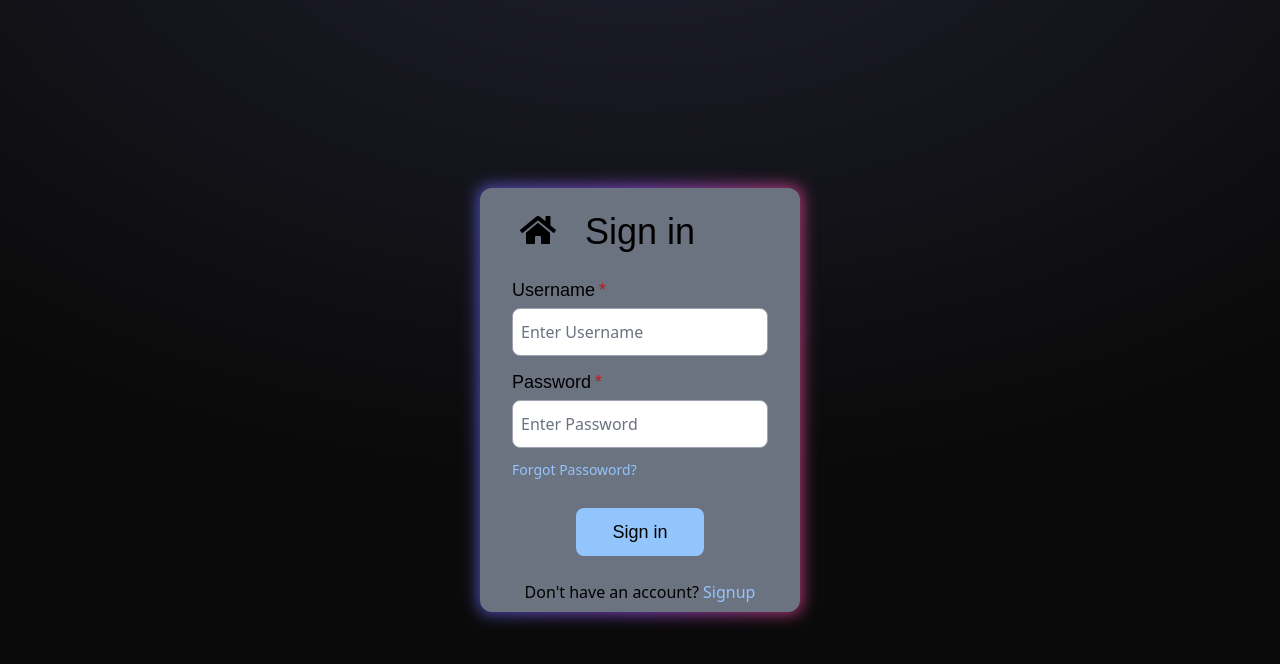
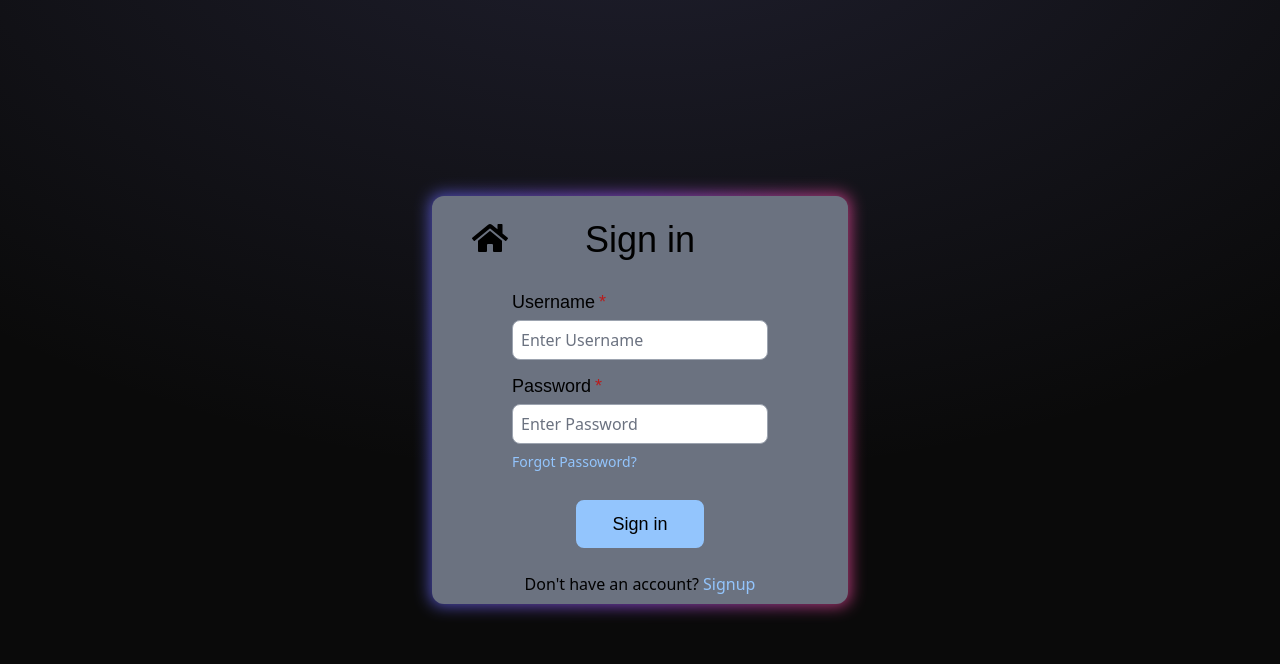
Before and after one commit to rash-27/nexus-project-01, a React (Vite) app: page /signin in a window 1280 px wide. Shown: the top 664 px of the page. Built offline with nearby package versions, Linux system fonts and the light colour scheme; a web font is replaced by a local one.

Commit message:
change padding

```diff
--- a/src/components/Input.tsx
+++ b/src/components/Input.tsx
@@ -12,10 +12,10 @@ interface InputProps{
 function Input({type , onChange ,required=false , placeHolder, label , errorMessage=''}: InputProps) {
 
   return (
-    <div className="pb-3">
+    <div className="pb-2 pt-1 mx-6 md:mx-20">
       <div className="font-display text-md md:text-lg pb-1">{label}{required && <span className="text-red-700 pl-1">*</span>}</div>
       <div>
-      <input type={type} onChange={onChange} placeholder={placeHolder}  className=" w-64 h-10 lg:h-12 lg:text-md p-2 border placeholder-gray-500 border-gray-400 rounded-lg focus:border-gray-700 focus:outline-none" />
+      <input type={type} onChange={onChange} placeholder={placeHolder}  className={`w-64 h-10 lg:text-md p-2 border placeholder-gray-500 border-gray-400 rounded-lg focus:border-gray-700 focus:outline-none ${errorMessage && "border-2 border-red-700"}` } />
       {errorMessage && <div className="text-red-700 pt-1 flex"> <div className="pt-1 pr-1"> <MdErrorOutline /> </div><div> {errorMessage} </div></div>}
       </div>
 
--- a/src/pages/Signin.tsx
+++ b/src/pages/Signin.tsx
@@ -28,7 +28,7 @@ function Signin() {
     return (
         <>
         <div className="flex h-screen justify-center">
-            <div className="flex flex-col justify-center w-72 lg:w-1/4">
+            <div className="flex flex-col justify-center">
                 <div className="relative group">
                     <div className="absolute -inset-0.5 bg-pink-600 rounded-xl blur opacity-75 group-hover:opacity-100 group-hover:duration-200 transition duration-1000 bg-gradient-to-r from-indigo-500 via-purple-500 to-pink-500"></div>
                     <div className="relative flex w-full rounded-xl flex-col items-center bg-gray-500">
@@ -38,7 +38,7 @@ function Signin() {
                     </div>
                     <div>
                     <Input errorMessage={error['password']}  required={true} placeHolder="Enter Password" type="password" onChange={(e)=> setPassword(e.target.value)} label="Password" />
-                    <p className="text-sm lg:text-md pb-4 text-blue-300 cursor-pointer">Forgot Passoword?</p>
+                    <p className="text-sm lg:text-md pb-4 text-blue-300 cursor-pointer mx-6 md:mx-20">Forgot Passoword?</p>
                     </div>
                     <Button onClick={handleOnclick} link="signup" name="Sign in" />
                     </div>
```
